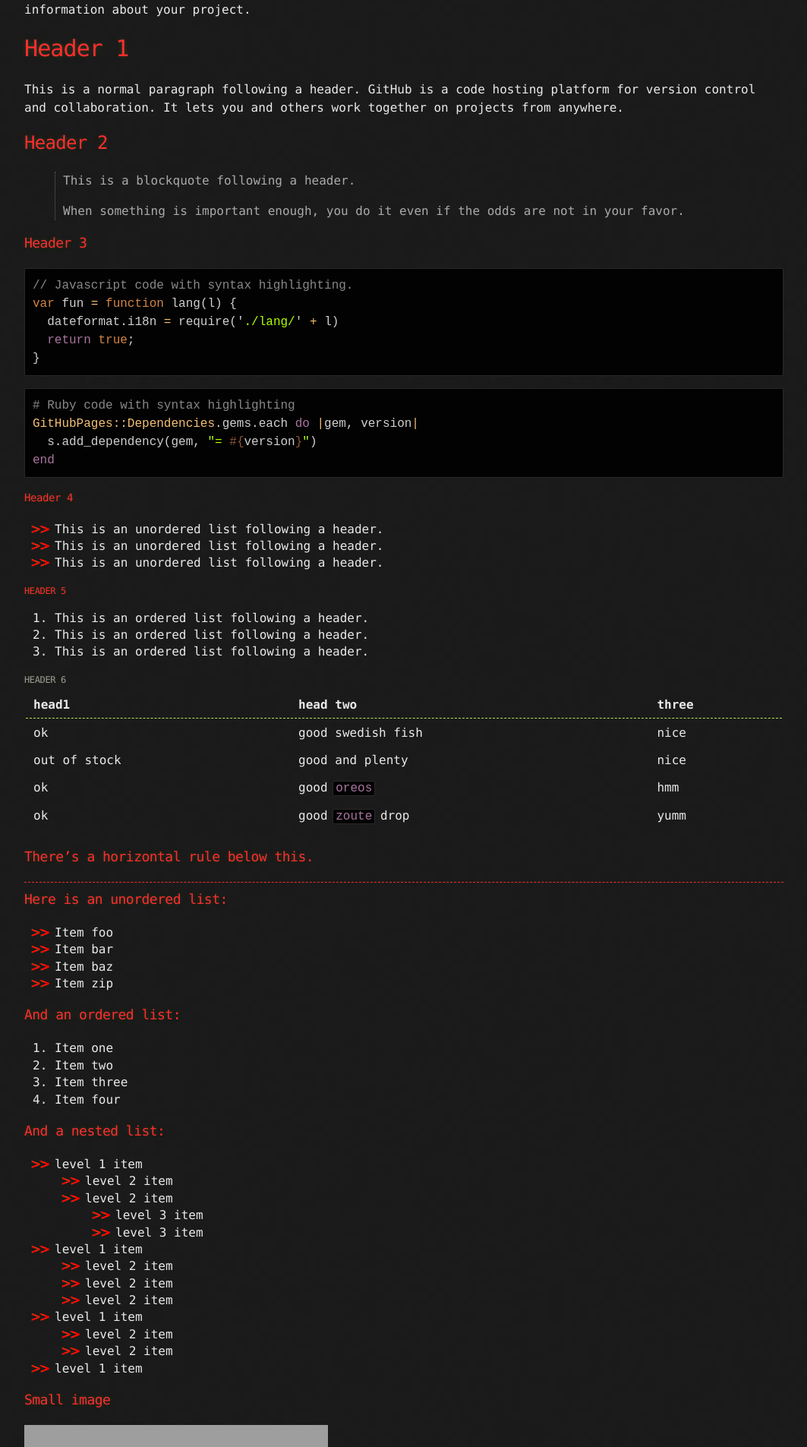
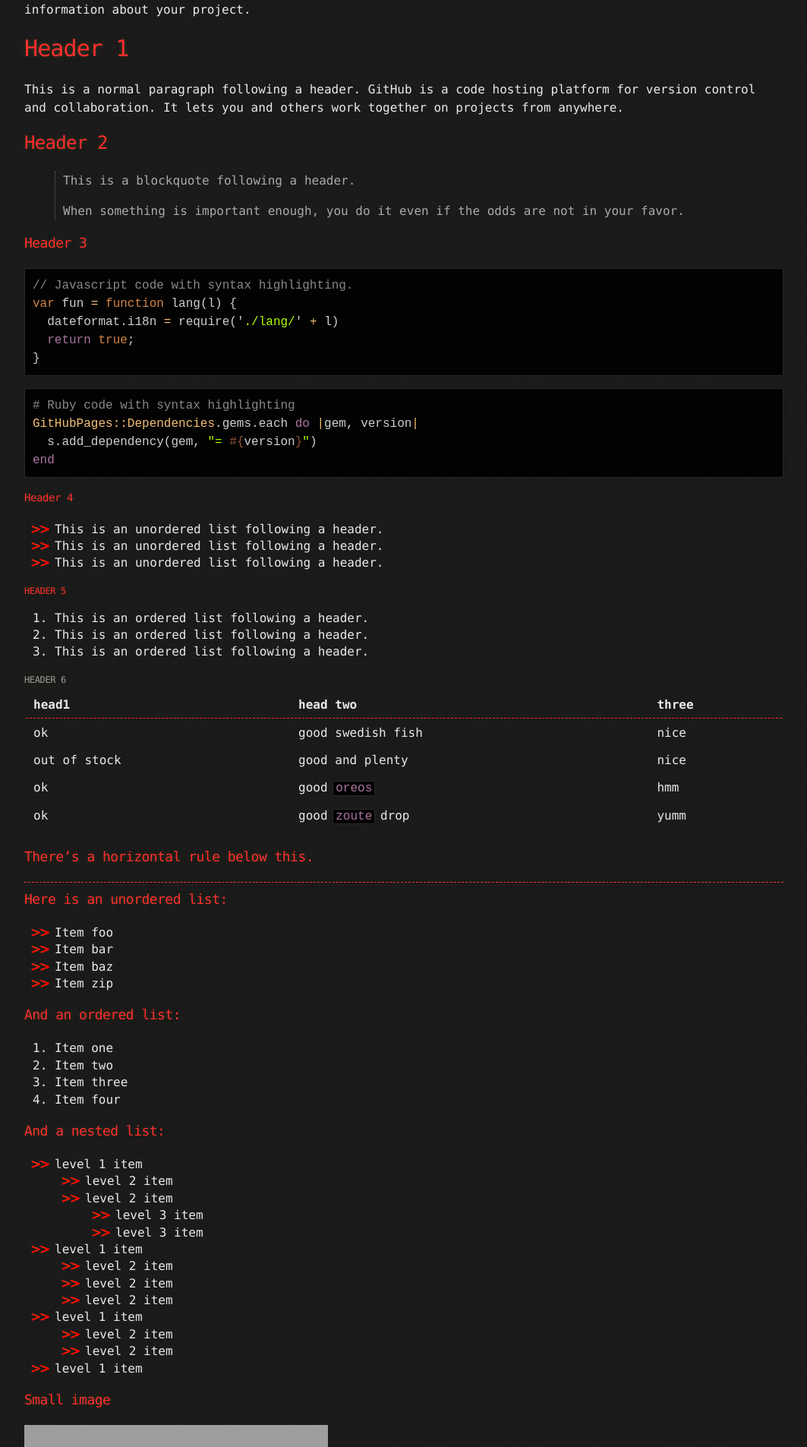
Before and after one commit to laughtersec/laughtersec.github.io, a Jekyll site: the page built from index.md, in a window 1280 px wide. Shown: the part 377-2282 px from the top of the page at 76% size, without its empty margins (108-1171 px from the left). Built offline with Jekyll 4.4.1, drawn with Linux system fonts in a browser that asks for light colours; grey boxes are pictures that could not be loaded.

Commit message:
Update jekyll-theme-hacker.scss
th is now RED

```diff
--- a/_sass/jekyll-theme-hacker.scss
+++ b/_sass/jekyll-theme-hacker.scss
@@ -187,7 +187,7 @@ table {
 
 th {
   text-align: left;
-  border-bottom: 1px dashed #b5e853;
+  border-bottom: 1px dashed $conifer;
   padding: 5px 10px;
 }
 
```
